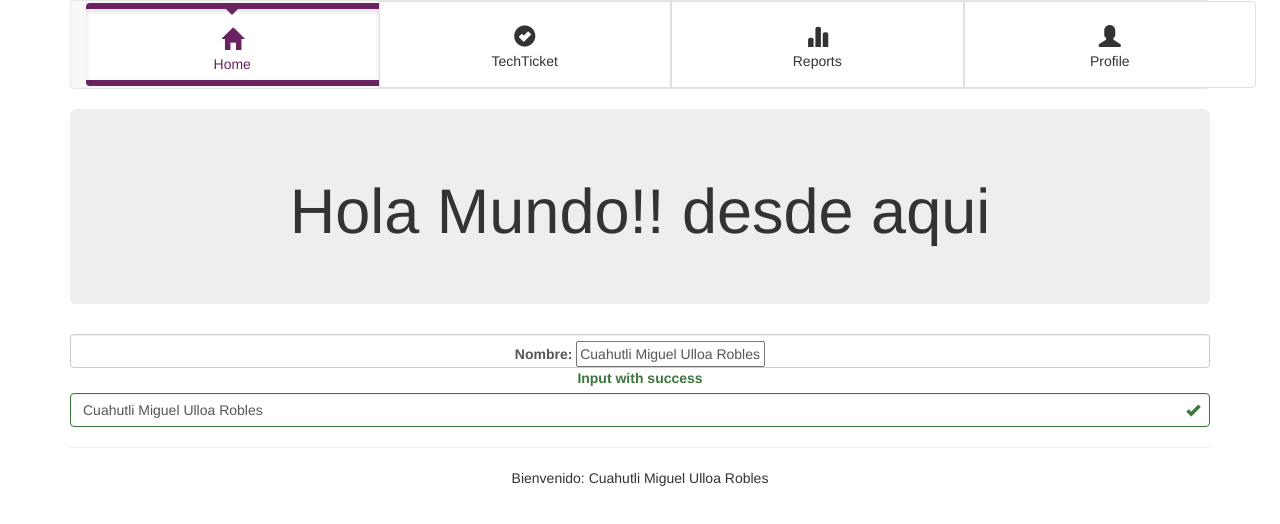
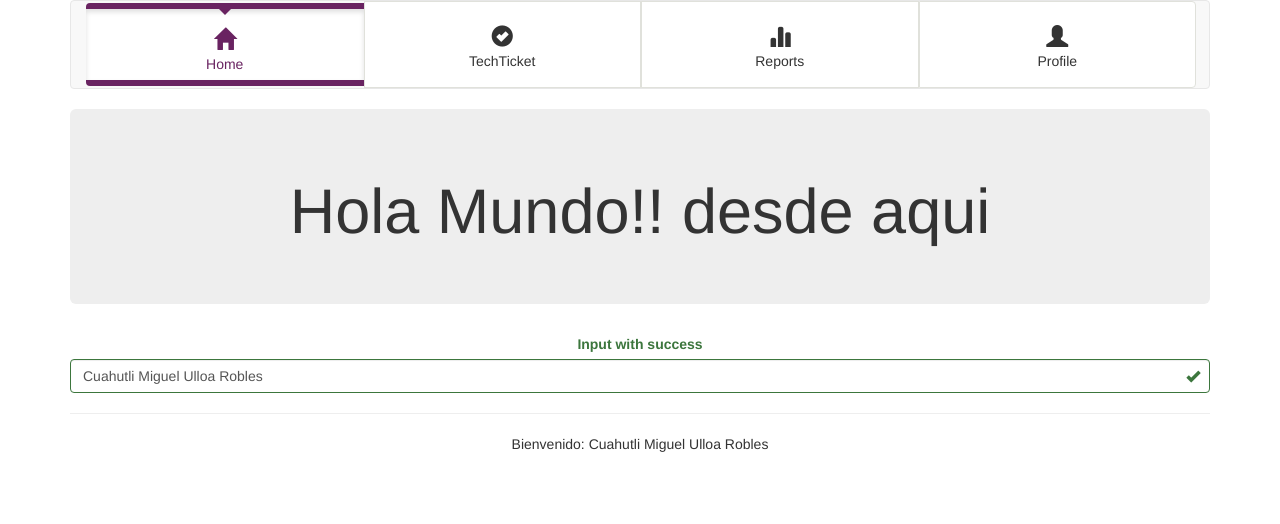
Before and after one commit to Cuahutli/sample-gulpconnect, a website: page index.html in a window 1280 px wide. Drawn offline with nearby package versions, Linux system fonts and the light colour scheme.

Commit message:
ajuste bug menú

```diff
--- a/index.html
+++ b/index.html
@@ -24,7 +24,7 @@
 				<!--Desktop/Tablet Menu-->
 				<div class="collapse navbar-collapse js-navbar-collapse">
 					<div class="container">
-						<div class="row">
+						<div class="row col-xs-12">
 							<div class="btn-group btn-group-justified">
 								<!--Home-->
 								<div class="btn-group">
@@ -65,13 +65,8 @@
 			</div>
 
 			<div  ng-controller ="appCtrl">
-				<div class="form-control">
-					<label for="">Nombre:</label>
-					<input type="text" ng-model="nombre">
-				</div>
-
 				<div class="form-group has-success has-feedback">
-					<label class="control-label" for="">Input with success</label>
+					<label class="control-label" for="inputSuccess2">Input with success</label>
 					<input type="text" class="form-control" id="inputSuccess2" aria-describedby="inputSuccess2Status" ng-model="nombre">
 					<span class="glyphicon glyphicon-ok form-control-feedback" aria-hidden="true"></span>
 					<span id="inputSuccess2Status" class="sr-only">(success)</span>
--- a/style.css
+++ b/style.css
@@ -92,3 +92,9 @@ body {
 		overflow-x: hidden;
 	}
 }
+
+
+.navbar-collapse{
+	padding-left:0;
+	padding-right: 0;
+}
```
